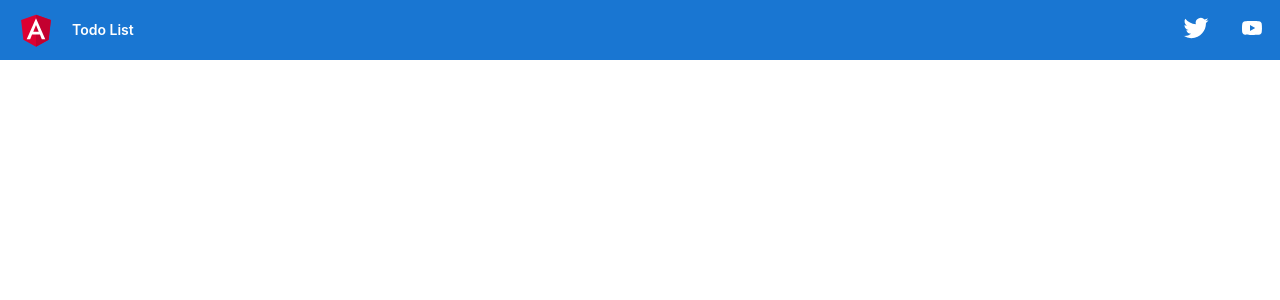
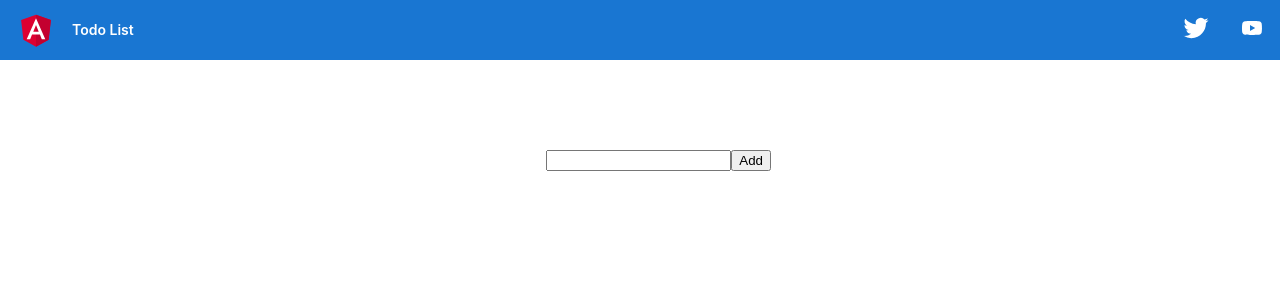
Before and after one commit to shadowgate15/todo-nest-electron, an Angular app in the folder frontend/: page / in a window 1280 px wide. Shown: the top 300 px of the page. Built offline with nearby package versions, Linux system fonts and the light colour scheme.

Commit message:
feat(frontend): add add todo form

```diff
--- a/frontend/src/app/todo-list/todo-list.component.css
+++ b/frontend/src/app/todo-list/todo-list.component.css
@@ -6,3 +6,7 @@
 .todos li {
   color: white;
 }
+
+label {
+  color: white;
+}
--- a/frontend/src/app/todo-list/todo-list.component.html
+++ b/frontend/src/app/todo-list/todo-list.component.html
@@ -1,3 +1,13 @@
 <ul class="todos">
   <li *ngFor="let todo of todos"> {{todo.name}} </li>
 </ul>
+
+<form [formGroup]="addForm" (ngSubmit)="onAddTodo()">
+  <div>
+    <label for="name">
+      Todo
+    </label>
+    <input id="name" type="text" formControlName="name">
+    <button class="button" type="submit">Add</button>
+  </div>
+</form>
--- a/frontend/src/app/todo-list/todo-list.component.ts
+++ b/frontend/src/app/todo-list/todo-list.component.ts
@@ -1,4 +1,5 @@
 import { Component, OnInit } from '@angular/core';
+import { FormBuilder } from '@angular/forms';
 import { Todo } from '../todo';
 import { TodoService } from '../todo.service';
 
@@ -10,13 +11,26 @@ import { TodoService } from '../todo.service';
 export class TodoListComponent implements OnInit {
   todos: Todo[] = [];
 
-  constructor(private todoService: TodoService) {}
+  addForm = this.formBuilder.group({
+    name: '',
+    completed: false,
+  });
+
+  constructor(
+    private todoService: TodoService,
+    private formBuilder: FormBuilder
+  ) {}
 
   ngOnInit(): void {
     this.getTodos();
   }
 
   getTodos(): void {
-    this.todoService.getTodos().subscribe((todos) => (this.todos = todos));
+    this.todos = this.todoService.getTodos();
+  }
+
+  onAddTodo(): void {
+    this.todoService.addTodo(this.addForm.value);
+    this.addForm.reset();
   }
 }
--- a/frontend/src/app/todo.service.ts
+++ b/frontend/src/app/todo.service.ts
@@ -1,21 +1,22 @@
 import { Injectable } from '@angular/core';
-import { Observable, of } from 'rxjs';
 import { Todo } from './todo';
 
 @Injectable({
   providedIn: 'root',
 })
 export class TodoService {
+  todos: Todo[] = [
+    { id: 1, name: 'This is the first todo', completed: false },
+    { id: 2, name: 'this is the second todo', completed: false },
+  ];
+
   constructor() {}
 
-  getTodos(): Observable<Todo[]> {
-    const TODOS: Todo[] = [
-      { id: 1, name: 'This is the first todo', completed: false },
-      { id: 2, name: 'this is the second todo', completed: false },
-    ];
+  getTodos(): Todo[] {
+    return this.todos;
+  }
 
-    const todos = of(TODOS);
-
-    return todos;
+  addTodo(todo: Todo) {
+    this.todos.push(todo);
   }
 }
```
Also changed, not shown: frontend/src/app/app.module.ts (+5 -10 lines).
